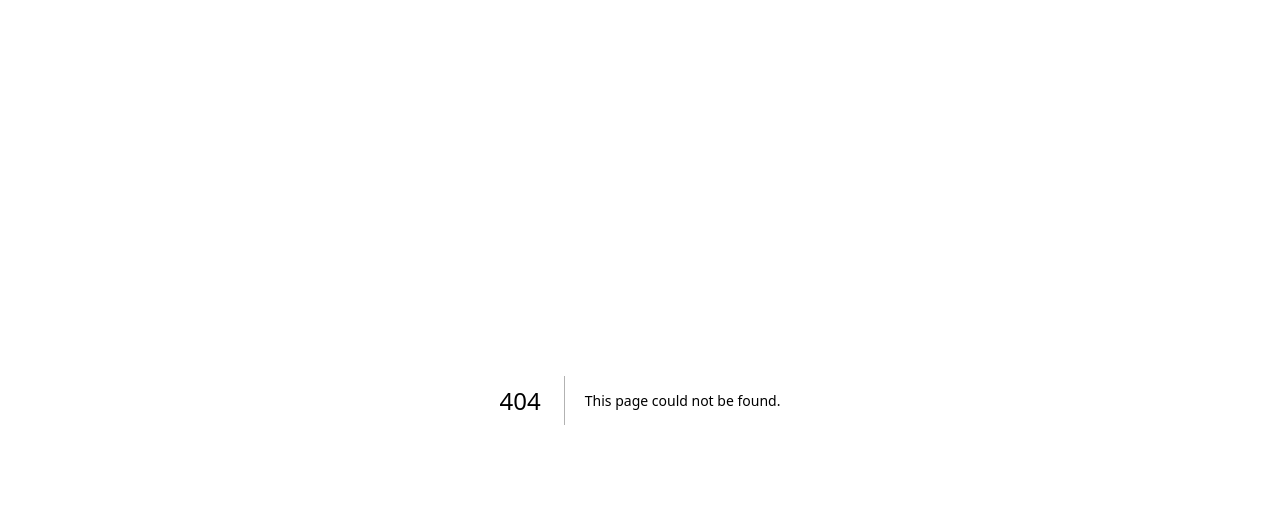
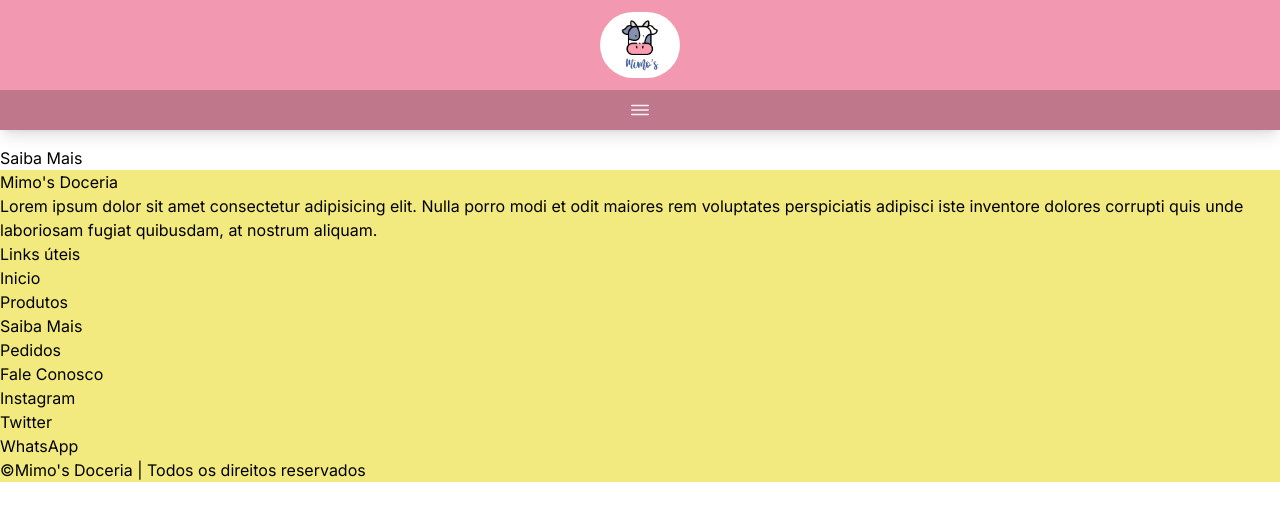
Before and after one commit to AraujoMaciel/mimo-doceria, a Next.js app: page /paginas/saiba-mais in a window 1280 px wide. Before the commit this address had no page. Shown: the top 520 px of the page. Built offline with nearby package versions, Linux system fonts and the light colour scheme.

Commit message:
feat: finalizando header e iniciando footer

```diff
--- a/src/app/layout.tsx
+++ b/src/app/layout.tsx
@@ -5,8 +5,8 @@ import "./globals.css";
 const inter = Inter({ subsets: ["latin"] });
 
 export const metadata: Metadata = {
-  title: "Create Next App",
-  description: "Generated by create next app",
+  title: "Mimo's Doceria",
+  description: "Catálogo de apresentação de Mimo's Doceria",
 };
 
 export default function RootLayout({
@@ -16,7 +16,11 @@ export default function RootLayout({
 }>) {
   return (
     <html lang="pt-br">
-      <body className={inter.className}>{children}</body>
+      <body className={inter.className}>
+
+        {children}
+
+      </body>
     </html>
   );
 }
--- /dev/null
+++ b/src/app/not-found.tsx
@@ -0,0 +1,21 @@
+import Image from "next/image"
+
+export default function Erro(){
+    return(
+        <div className="h-screen flex items-center flex-col justify-center bg-gray-100">
+            <div className="p-4 m-4 w-[280px]">
+                <Image
+                    src="/vaca.png"
+                    width={300}
+                    height={300}
+                    alt="Imagem de uma vaca"
+                />
+            </div>
+            <div
+            className="font-semibold text-cinza text-xl mt-12"
+            >
+                <h2>Página não encontrada</h2>
+            </div>
+        </div>
+    )
+}
--- a/src/app/page.tsx
+++ b/src/app/page.tsx
@@ -1,10 +1,12 @@
 import Header from "@/componentes/header/header";
+import Footer from "@/componentes/footer";
 
 export default function Home() {
   return (
     <div>
-      <Header/>
+      <Header />
       <h1>Home</h1>
+      <Footer />
     </div>
   );
 }
--- /dev/null
+++ b/src/app/paginas/layout.tsx
@@ -0,0 +1,18 @@
+import Header from "@/componentes/header/header";
+import Footer from "@/componentes/footer";
+
+export default function RootLayout({
+    children,
+  }: Readonly<{
+    children: React.ReactNode;
+  }>) {
+    return (
+      <html lang="pt-br">
+        <body>
+          <Header />
+          {children}
+          <Footer />
+        </body>
+      </html>
+    );
+  }
--- /dev/null
+++ b/src/app/paginas/produtos/page.tsx
@@ -0,0 +1,9 @@
+
+
+export default function Produtos(){
+    return(
+        <div>
+            Produtos
+        </div>
+    )
+}
--- /dev/null
+++ b/src/app/paginas/saiba-mais/page.tsx
@@ -0,0 +1,9 @@
+
+
+export default function SaibaMais(){
+    return(
+        <div>
+            Saiba Mais
+        </div>
+    )
+}
--- /dev/null
+++ b/src/componentes/footer.tsx
@@ -0,0 +1,35 @@
+
+export default function Footer(){
+    return(
+        <div>
+            <div className="bg-amarelo dark:bg-marrom">
+                <div>
+                    <div>
+                        <h2>Mimo's Doceria</h2>
+                        <p>Lorem ipsum dolor sit amet consectetur adipisicing elit. Nulla porro modi et odit maiores rem voluptates perspiciatis adipisci iste inventore dolores corrupti quis unde laboriosam fugiat quibusdam, at nostrum aliquam.</p>
+                    </div>
+                    <div>
+                        <h2>Links úteis</h2>
+                        <ul>
+                            <li>Inicio</li>
+                            <li>Produtos</li>
+                            <li>Saiba Mais</li>
+                            <li>Pedidos</li>
+                        </ul>
+                    </div>
+                    <div>
+                        <h2>Fale Conosco</h2>
+                        <ul>
+                            <li>Instagram</li>
+                            <li>Twitter</li>
+                            <li>WhatsApp</li>
+                        </ul>
+                    </div>
+                </div>
+                <div>
+                    <h3>&copy;Mimo's Doceria | Todos os direitos reservados</h3>
+                </div>
+            </div>
+        </div>
+    )
+}
--- a/src/componentes/header/header.tsx
+++ b/src/componentes/header/header.tsx
@@ -3,6 +3,7 @@
 import Image from "next/image";
 import { IoIosMenu } from "react-icons/io";
 import { useState } from "react";
+import Link from "next/link";
 
 export default function Header(){
 
@@ -31,10 +32,10 @@ export default function Header(){
             <div className={`
                 bg-rosa2 p-4 flex justify-center text-white font-light ${estadoMenu?'hidden':'visible'}
                 `}>
-                <ul className="text-center flex flex-col gap-y-2">
-                    <li className="hover:text-gray-200 hover:cursor-pointer">Home</li>
-                    <li className="hover:text-gray-200 hover:cursor-pointer">Menu</li>
-                    <li className="hover:text-gray-200 hover:cursor-pointer">Saiba Mais</li>
+                <ul className="text-center flex flex-col gap-y-2" onClick={() => setEstadoMenu(true)}>
+                    <li className="hover:text-gray-200 hover:cursor-pointer"><Link href="/">Início</Link></li>
+                    <li className="hover:text-gray-200 hover:cursor-pointer"><Link href="/paginas/produtos">Produtos</Link></li>
+                    <li className="hover:text-gray-200 hover:cursor-pointer"><Link href="/paginas/saiba-mais">Saiba Mais</Link></li>
                 </ul>
             </div>
         </div>
```
Also changed, not shown: public/vaca.png (added).
